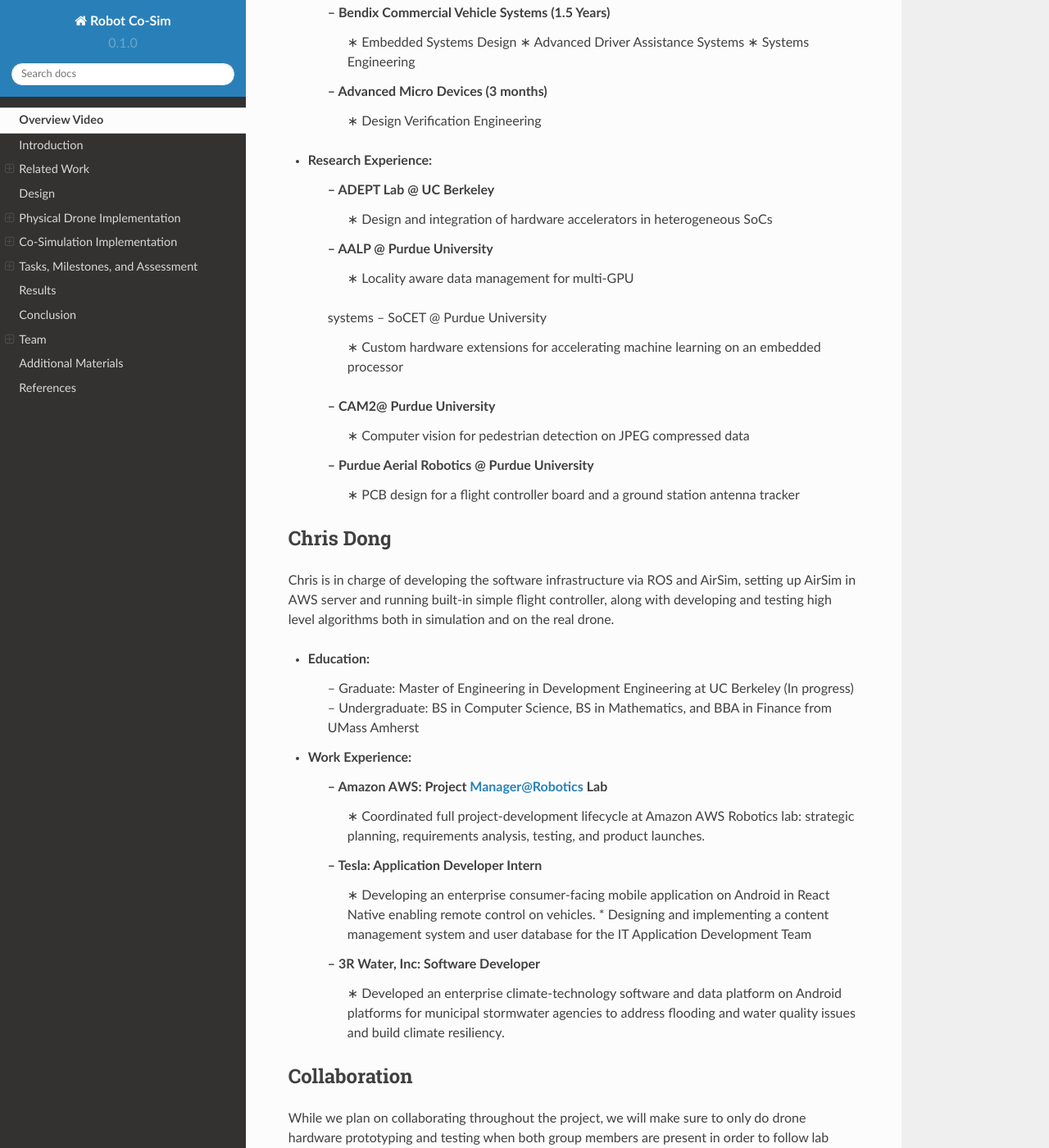
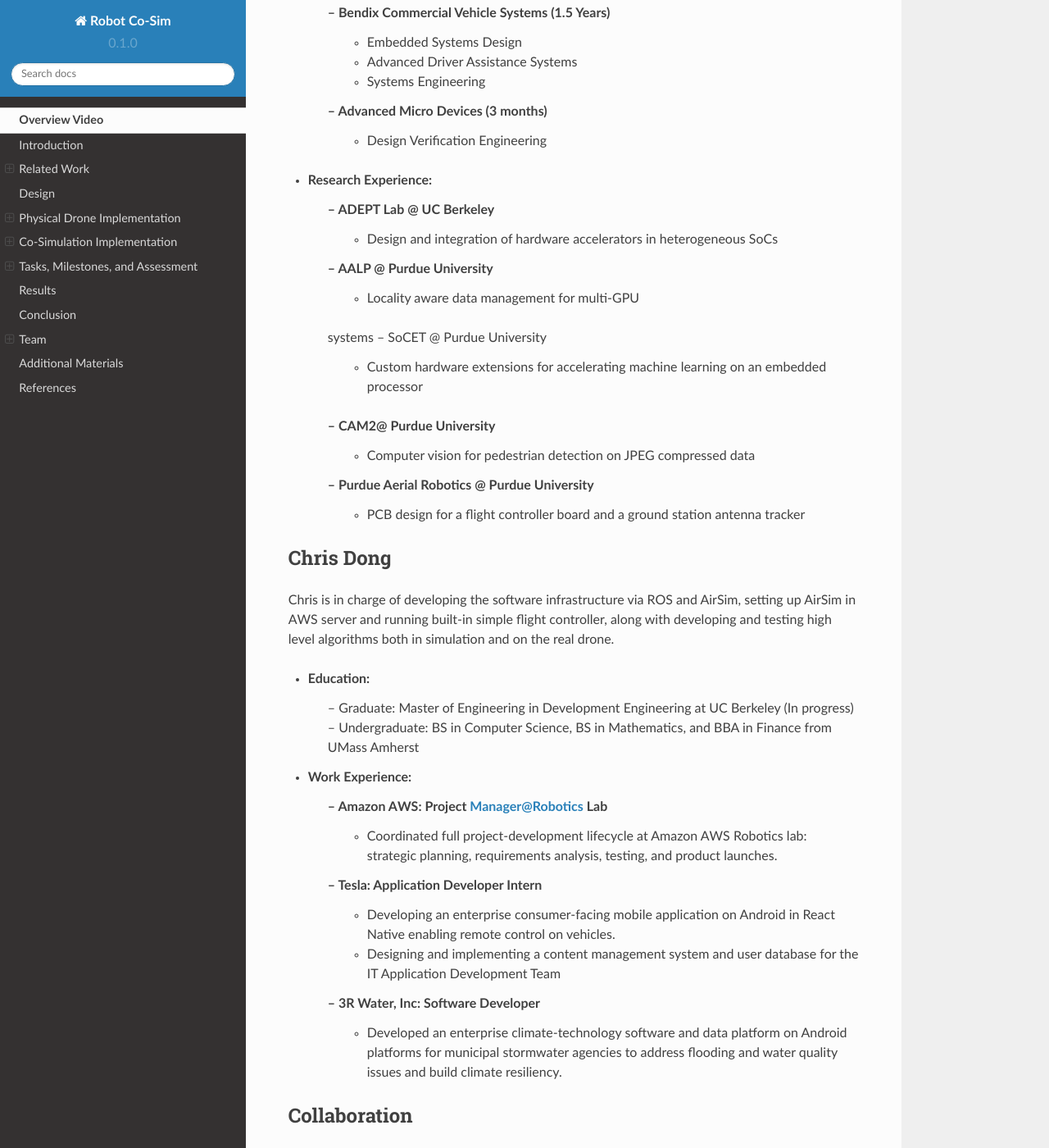
Before and after one commit to CobbledSteel/eecs206a-cosim, a Sphinx documentation site: the page built from docs/source/cosim.rst, in a window 1280 px wide and 1400 px high, scrolled down 18983 px. Shown: the whole window at 82% size. Built offline with Sphinx 7.4.7 and the Read the Docs theme 2.0.0, drawn with Linux system fonts in a browser that asks for light colours; some of the changed text lies outside the part shown.

Commit message:
add bios

```diff
--- a/docs/source/cosim.rst
+++ b/docs/source/cosim.rst
@@ -678,23 +678,23 @@ infrastructures and environments at the ADEPT Lab.
     – Undergraduate: BS in Computer Engineering and BA in Philosophy from Purdue University
 + Work Experience:
     – Bendix Commercial Vehicle Systems (1.5 Years)
-        ∗ Embedded Systems Design
-        ∗ Advanced Driver Assistance Systems
-        ∗ Systems Engineering
+        - Embedded Systems Design
+        - Advanced Driver Assistance Systems
+        - Systems Engineering
     – Advanced Micro Devices (3 months)
-        ∗ Design Verification Engineering
+        - Design Verification Engineering
 + Research Experience:
     – ADEPT Lab @ UC Berkeley
-        ∗ Design and integration of hardware accelerators in heterogeneous SoCs
+        - Design and integration of hardware accelerators in heterogeneous SoCs
     – AALP @ Purdue University
-        ∗ Locality aware data management for multi-GPU
+        - Locality aware data management for multi-GPU
     systems
     – SoCET @ Purdue University
-        ∗ Custom hardware extensions for accelerating machine learning on an embedded processor
+        - Custom hardware extensions for accelerating machine learning on an embedded processor
     – CAM2@ Purdue University
-        ∗ Computer vision for pedestrian detection on JPEG compressed data
+        - Computer vision for pedestrian detection on JPEG compressed data
     – Purdue Aerial Robotics @ Purdue University
-        ∗ PCB design for a flight controller board and a ground station antenna tracker
+        - PCB design for a flight controller board and a ground station antenna tracker
 
 Chris Dong
 ----------
@@ -709,12 +709,12 @@ in simulation and on the real drone.
     – Undergraduate: BS in Computer Science, BS in Mathematics, and BBA in Finance from UMass Amherst
 + Work Experience:
     – Amazon AWS: Project Manager@Robotics Lab
-        ∗ Coordinated full project-development lifecycle at Amazon AWS Robotics lab: strategic planning, requirements analysis, testing, and product launches.
+        - Coordinated full project-development lifecycle at Amazon AWS Robotics lab: strategic planning, requirements analysis, testing, and product launches.
     – Tesla: Application Developer Intern
-        ∗ Developing an enterprise consumer-facing mobile application on Android in React Native enabling remote control on vehicles.
-        * Designing and implementing a content management system and user database for the IT Application Development Team
+        - Developing an enterprise consumer-facing mobile application on Android in React Native enabling remote control on vehicles.
+        - Designing and implementing a content management system and user database for the IT Application Development Team
     – 3R Water, Inc: Software Developer
-        ∗ Developed an enterprise climate-technology software and data platform on Android platforms for municipal stormwater agencies to address flooding and water quality issues and build climate resiliency.
+        - Developed an enterprise climate-technology software and data platform on Android platforms for municipal stormwater agencies to address flooding and water quality issues and build climate resiliency.
 
 Collaboration
 -------------
```
